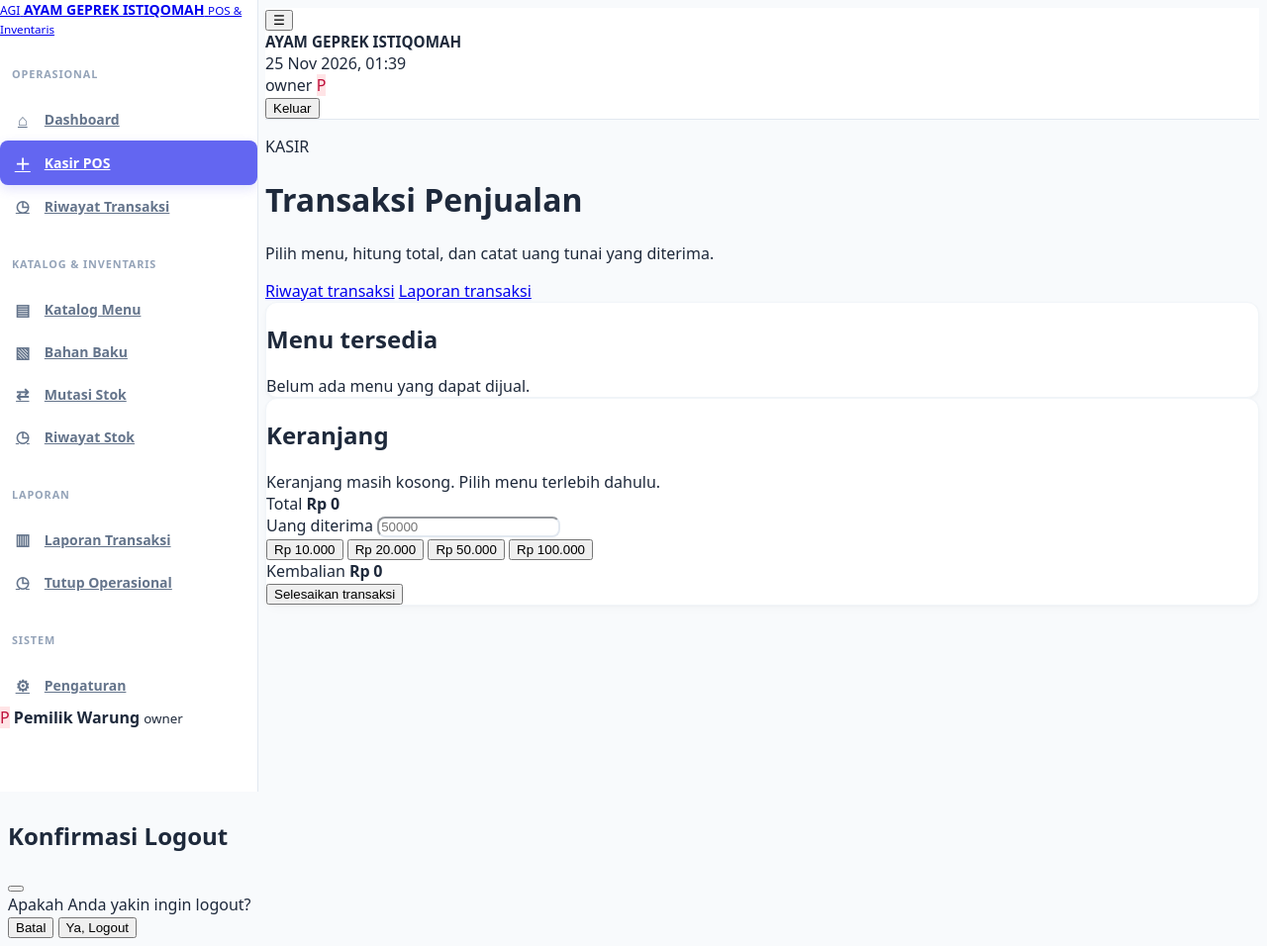
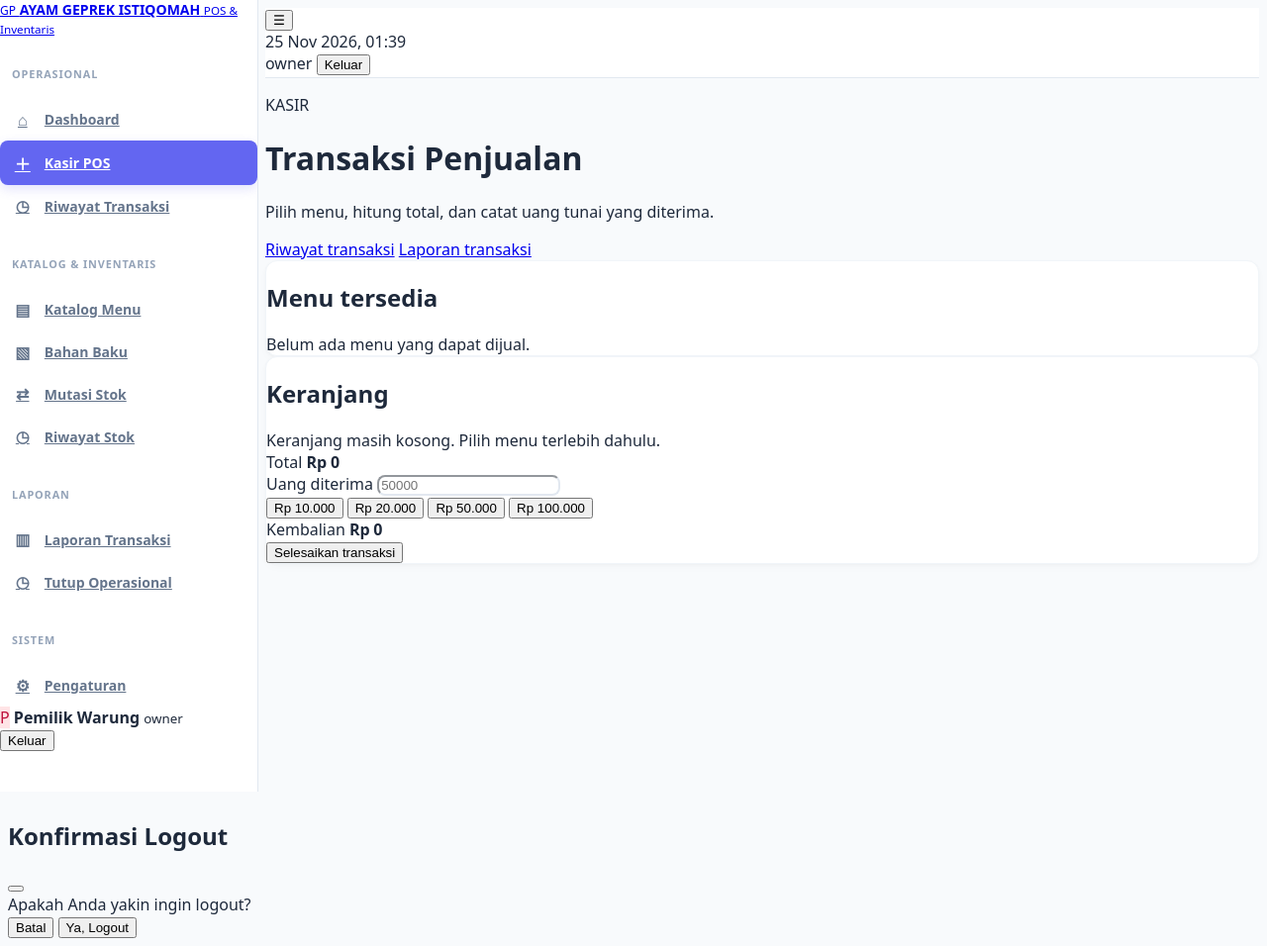
Before and after one commit to ardiyanaprojek/app_ayamgeprek, a Laravel app: page /transactions in a window 1280 px wide. Shown: the whole page at 99% size. Run offline with Laravel 12, Linux system fonts and the light colour scheme; a user stored in the database is signed in; data comes from the database, SQL or seed files in the repository; data that the repository does not hold is empty; style sheets or scripts are compiled from the project's sources.

Commit message:
update tampilan

```diff
--- a/resources/css/app.css
+++ b/resources/css/app.css
@@ -948,6 +948,10 @@ body {
     .app-main > main {
         padding-bottom: 6rem !important;
     }
+
+    .transaction-cart {
+        margin-bottom: 4rem !important;
+    }
 }
 
 @media (max-width: 991.98px) {
--- a/resources/views/layouts/app.blade.php
+++ b/resources/views/layouts/app.blade.php
@@ -18,7 +18,7 @@
 
         <aside class="app-sidebar p-3" id="app-sidebar" aria-label="Navigasi utama">
             <a class="brand d-flex align-items-center gap-2 text-decoration-none text-white mb-4" href="{{ route('dashboard') }}">
-                <span class="brand-mark rounded-3 bg-danger text-white fw-bold d-inline-flex align-items-center justify-content-center">AGI</span>
+                <span class="brand-mark rounded-3 bg-danger text-white fw-bold d-inline-flex align-items-center justify-content-center">GP</span>
                 <span class="d-grid">
                     <strong class="small fw-bold text-dark">{{ $shopSetting->nama_warung }}</strong>
                     <small class="text-secondary">POS &amp; Inventaris</small>
@@ -73,6 +73,12 @@
                             <small class="text-secondary">{{ $currentUser->username }}</small>
                         </span>
                     </div>
+                    <form id="logout-form" action="{{ route('logout') }}" method="POST" class="mt-3 d-lg-none">
+                        @csrf
+                        <button type="button" class="btn btn-outline-secondary btn-sm w-100" data-bs-toggle="modal" data-bs-target="#logoutModal">
+                            Keluar
+                        </button>
+                    </form>
                 @else
                     <a href="{{ route('login') }}" class="btn btn-danger btn-sm w-100">Masuk</a>
                 @endauth
@@ -85,9 +91,9 @@
                     <button class="btn btn-outline-secondary btn-sm menu-toggle d-lg-none" type="button" aria-label="Buka menu navigasi" aria-controls="app-sidebar" aria-expanded="false" data-sidebar-toggle>
                         <span aria-hidden="true">☰</span>
                     </button>
-                    <span class="mobile-brand-mark rounded-3 bg-danger text-white fw-bold d-lg-none">AGI</span>
+                    <span class="mobile-brand-mark rounded-3 bg-danger text-white fw-bold d-lg-none">GP</span>
                     <div class="d-grid">
-                        <strong class="desktop-store-name">{{ $shopSetting->nama_warung }}</strong>
+                        {{-- <strong class="desktop-store-name">{{ $shopSetting->nama_warung }}</strong> --}}
                         <strong class="mobile-store-name">{{ strtoupper($shopSetting->nama_warung) }}</strong>
                         <small class="mobile-store-location text-secondary">{{ $shopSetting->alamat ?: '-' }}</small>
                     </div>
@@ -97,11 +103,9 @@
                     @auth
                         <div class="user-toolbar d-flex align-items-center gap-2">
                             <span class="text-secondary small d-none d-md-inline">{{ $currentUser->username ?? $currentUser->name }}</span>
-                            <span class="avatar rounded-circle fw-bold d-inline-flex align-items-center justify-content-center" aria-label="Profil {{ $currentUser->name }}">{{ $userInitial }}</span>
-                            <form id="logout-form" action="{{ route('logout') }}" method="POST" class="d-inline">
-                                @csrf
-                                <button type="button" class="btn btn-outline-secondary btn-sm" data-bs-toggle="modal" data-bs-target="#logoutModal">Keluar</button>
-                            </form>
+                            <button type="button" class="btn btn-outline-secondary btn-sm d-none d-lg-inline" data-bs-toggle="modal" data-bs-target="#logoutModal">
+                                Keluar
+                            </button>
                         </div>
                     @else
                         <a href="{{ route('login') }}" class="btn btn-outline-secondary btn-sm">Masuk</a>
--- a/resources/views/settings/index.blade.php
+++ b/resources/views/settings/index.blade.php
@@ -36,7 +36,7 @@
                     <h2 class="h6 fw-bold mb-0">Konfigurasi Akun</h2>
                 </div>
                 <div class="card-body">
-                    <form method="POST" action="{{ route('settings.account.update') }}">
+                    <form method="POST" action="{{ route('settings.account.update') }}" onsubmit="return confirm('Simpan perubahan akun?')">
                         @csrf
                         @method('PUT')
 
@@ -74,7 +74,7 @@
                     <h2 class="h6 fw-bold mb-0">Kelola Warung</h2>
                 </div>
                 <div class="card-body">
-                    <form method="POST" action="{{ route('settings.shop.update') }}">
+                    <form method="POST" action="{{ route('settings.shop.update') }}" onsubmit="return confirm('Simpan informasi warung?')">
                         @csrf
                         @method('PUT')
 
--- a/resources/views/transactions/history.blade.php
+++ b/resources/views/transactions/history.blade.php
@@ -92,6 +92,9 @@
                                 <span>Diterima <strong class="float-end text-dark font-numeric">Rp {{ number_format($transaction->nominal_diterima, 0, ',', '.') }}</strong></span>
                                 <span class="d-block mt-1">Kembalian <strong class="float-end text-dark font-numeric">Rp {{ number_format($transaction->kembalian, 0, ',', '.') }}</strong></span>
                             </div>
+                            <a class="btn btn-sm btn-outline-danger w-100 mt-3" href="{{ route('transactions.receipt', $transaction) }}" target="_blank" rel="noopener">
+                                Cetak ulang struk
+                            </a>
                         </div>
                     </article>
                 @empty
--- a/resources/views/transactions/index.blade.php
+++ b/resources/views/transactions/index.blade.php
@@ -78,7 +78,7 @@
         </div>
 
         <div class="col-12 col-xl-4">
-            <section class="card shadow-sm sticky-xl-top" style="top: 90px;">
+            <section class="card shadow-sm sticky-xl-top transaction-cart" style="top: 90px;">
                 <div class="card-header bg-white py-3">
                     <h2 class="h6 fw-bold mb-0">Keranjang</h2>
                 </div>
@@ -261,6 +261,11 @@
             if (nominal < total) {
                 event.preventDefault();
                 alert('Uang yang diterima masih kurang dari total pembayaran.');
+                return;
+            }
+
+            if (!window.confirm(`Selesaikan transaksi dengan total ${formatMoney(total)}?`)) {
+                event.preventDefault();
             }
         });
 
```
